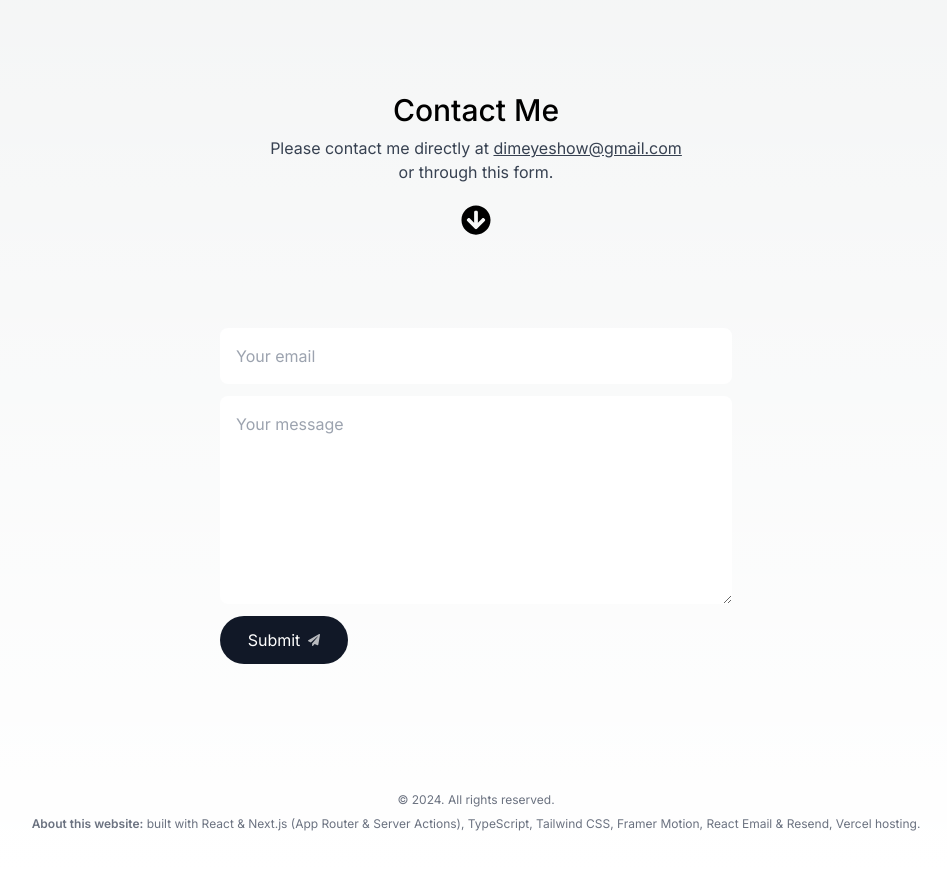
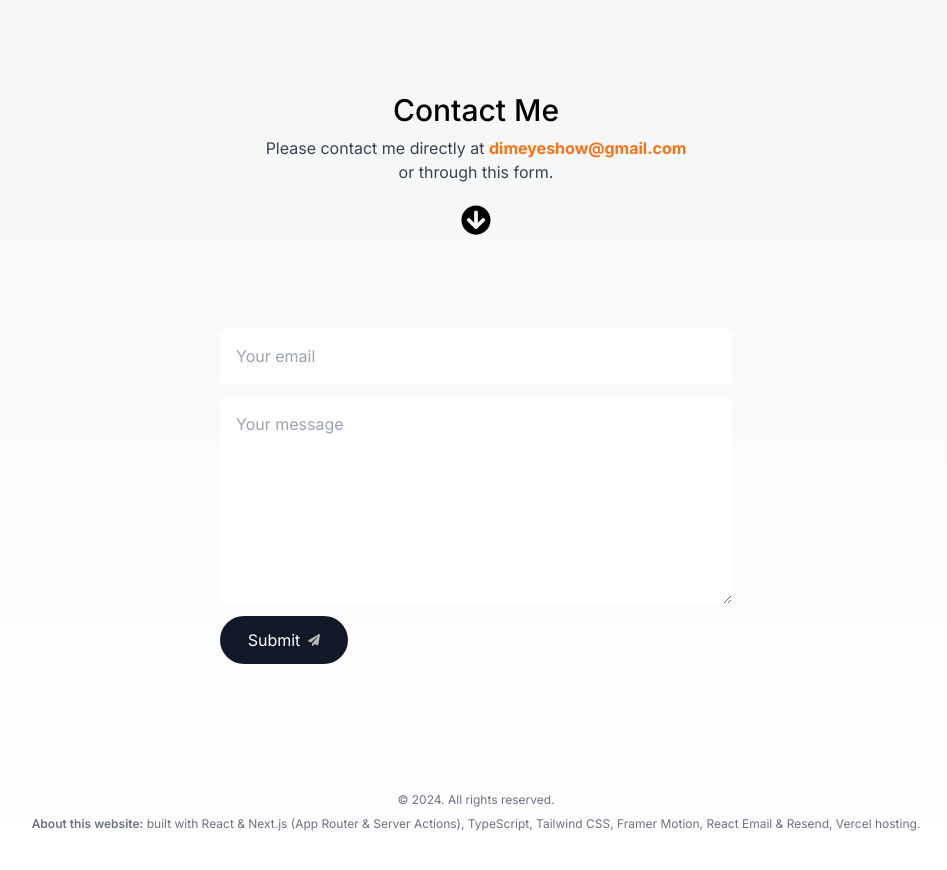
Before and after one commit to BrianBeilby/Purneet-Website, a Next.js app: page / in a window 1280 px wide. Shown: the part 2620-3490 px from the top of the page, without its empty margins (164-1111 px from the left). Built offline with nearby package versions, Linux system fonts and the light colour scheme.

Commit message:
Changed email link

```diff
--- a/src/components/Contact.tsx
+++ b/src/components/Contact.tsx
@@ -45,7 +45,7 @@ export default function Contact() {
 
       <p className="text-gray-700 -mt-6 dark:text-white/80" style={{ textAlign: "center" }}>
         Please contact me directly at{" "}
-        <a className="underline" href="mailto:dimeyeshow@gmail.com">
+        <a className="text-orange-500 font-bold" href="mailto:dimeyeshow@gmail.com">
           dimeyeshow@gmail.com
         </a>{" "} <br></br>
         or through this form.
```
